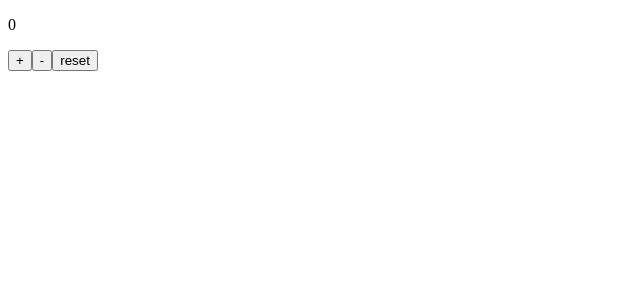
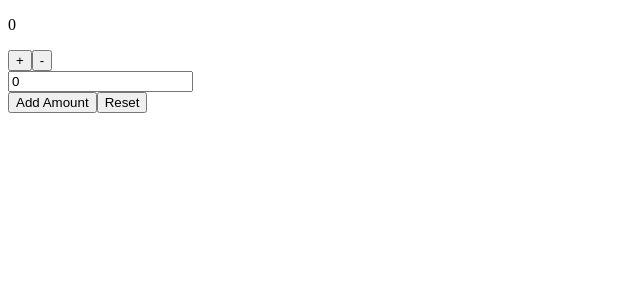
Before and after one commit to aloshvp/redux-toolkit, a React (Vite) app: page / in a window 1280 px wide. Shown: the top 300 px of the page, without its empty margins (0-640 px from the left). Built offline with nearby package versions, Linux system fonts and the light colour scheme.

Commit message:
counter updates

```diff
--- a/src/features/counter/Counter.jsx
+++ b/src/features/counter/Counter.jsx
@@ -1,5 +1,11 @@
 import { useSelector, useDispatch } from 'react-redux'
-import { increment, decrement, reset } from "./counterSlice"
+import {
+    increment,
+    decrement,
+    reset,
+    incrementByAmount
+} from "./counterSlice"
+import { useState } from 'react';
 
 
 const Counter = () => {
@@ -7,14 +13,26 @@
     const count = useSelector((state) => state.counter.count);
     const dispatch = useDispatch();
 
+    const [incrementAmount, setIncrementAmount] = useState(0);
+    const addValue = Number(incrementAmount) || 0;
+
+    const resetAll = () => {
+        setIncrementAmount(0);
+        dispatch(reset());
+    }
+
     return (
         <section>
             <p>{count}</p>
             <div>
                 <button onClick={() => dispatch(increment())}>+</button>
                 <button onClick={() => dispatch(decrement())}>-</button>
-                <button onClick={() => dispatch(reset())}>reset</button>
             </div >
+            <input type="text" value={incrementAmount} onChange={(e) => setIncrementAmount(e.target.value)} />
+            <div>
+                <button onClick={() => dispatch(incrementByAmount(addValue))}>Add Amount</button>
+                <button onClick={resetAll}>Reset</button>
+            </div>
         </section >
     )
 }
--- a/src/features/counter/counterSlice.js
+++ b/src/features/counter/counterSlice.js
@@ -23,6 +23,6 @@
     }
 });
 
-export const { increment, decrement, reset, } = counterSlice.actions;
+export const { increment, decrement, reset, incrementByAmount } = counterSlice.actions;
 
 export default counterSlice.reducer;
```
